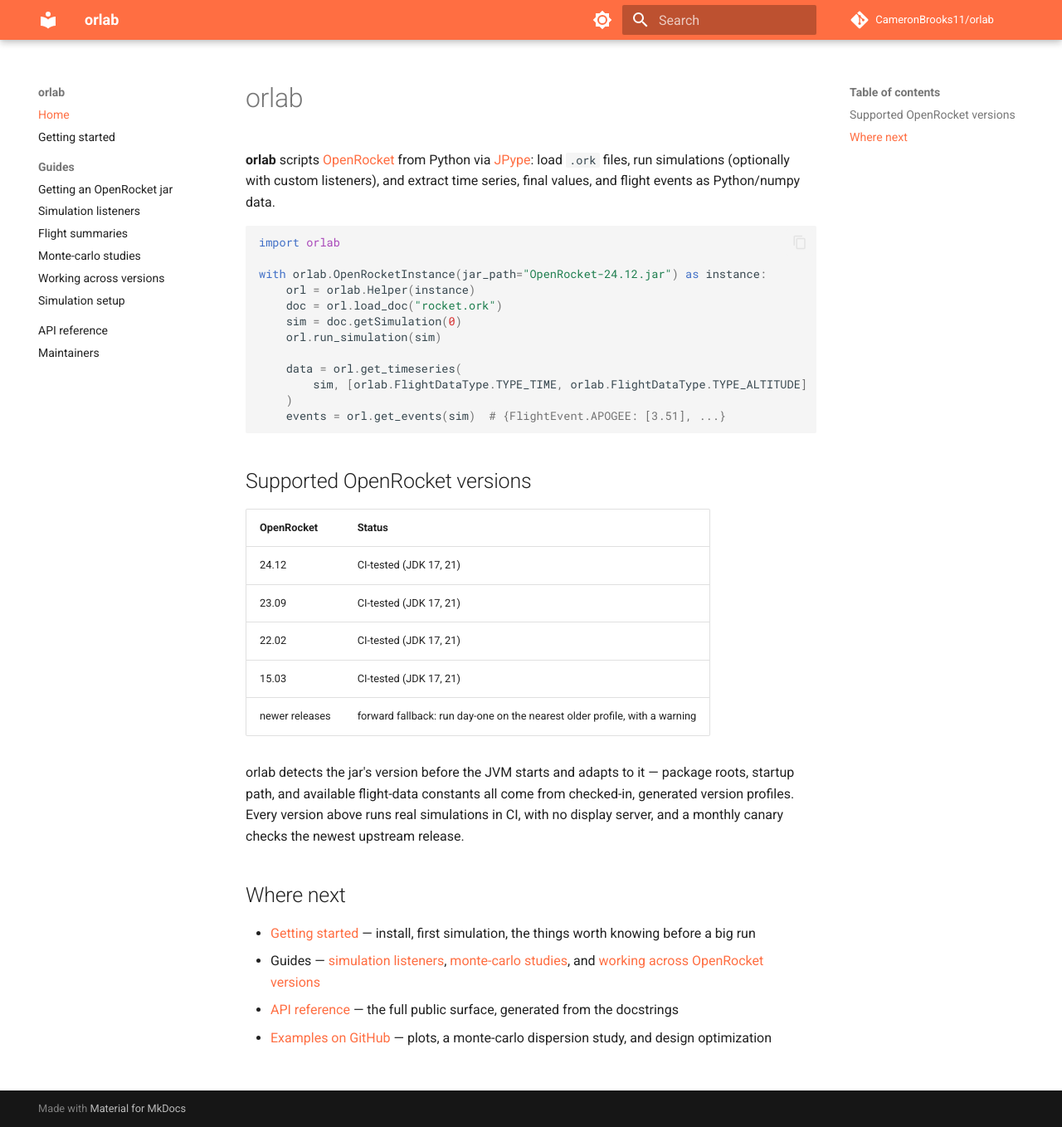
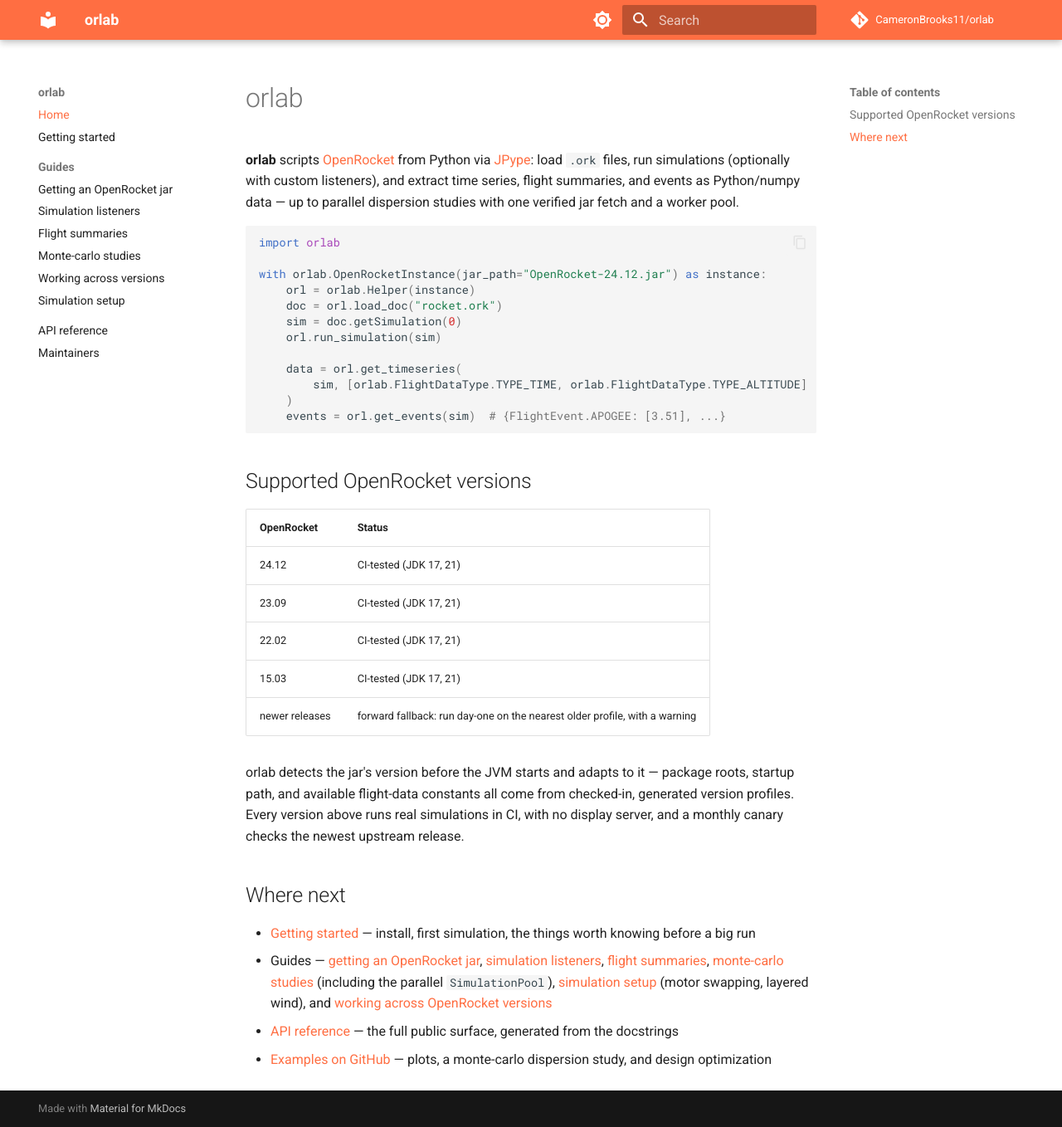
Before and after one commit to CameronBrooks11/orlab, an MkDocs documentation site: the page built from docs/index.md, in a window 1280 px wide and 1358 px high. Shown: the whole window at 83% size. Built offline with MkDocs 1.6.1 and Material for MkDocs 9.7.7, drawn with Linux system fonts in a browser that asks for light colours; comment, search, counter and statistics services are not loaded.

Commit message:
docs: post-epic consistency sweep
- api.md: the public surface is ten names; orlab.listeners section added
- index.md: guide list covers all six guides; lead mentions summaries
  and parallel studies
- README: capability bullets for jar fetching, summaries/tables, the
  pool, and motor swapping

````diff
--- a/docs/index.md
+++ b/docs/index.md
@@ -2,8 +2,9 @@
 
 **orlab** scripts [OpenRocket](https://openrocket.info/) from Python via
 [JPype](https://jpype.readthedocs.io/): load `.ork` files, run simulations
-(optionally with custom listeners), and extract time series, final values,
-and flight events as Python/numpy data.
+(optionally with custom listeners), and extract time series, flight
+summaries, and events as Python/numpy data — up to parallel dispersion
+studies with one verified jar fetch and a worker pool.
 
 ```python
 import orlab
@@ -40,8 +41,12 @@
 
 - [Getting started](getting-started.md) — install, first simulation, the
   things worth knowing before a big run
-- Guides — [simulation listeners](guides/listeners.md),
-  [monte-carlo studies](guides/monte-carlo.md), and
+- Guides — [getting an OpenRocket jar](guides/jars.md),
+  [simulation listeners](guides/listeners.md),
+  [flight summaries](guides/summaries.md),
+  [monte-carlo studies](guides/monte-carlo.md) (including the parallel
+  `SimulationPool`), [simulation setup](guides/simulation-setup.md)
+  (motor swapping, layered wind), and
   [working across OpenRocket versions](guides/multi-version.md)
 - [API reference](api.md) — the full public surface, generated from the
   docstrings
````
Also changed, not shown: README.md (+15 -0 lines), docs/api.md (+9 -5 lines).
